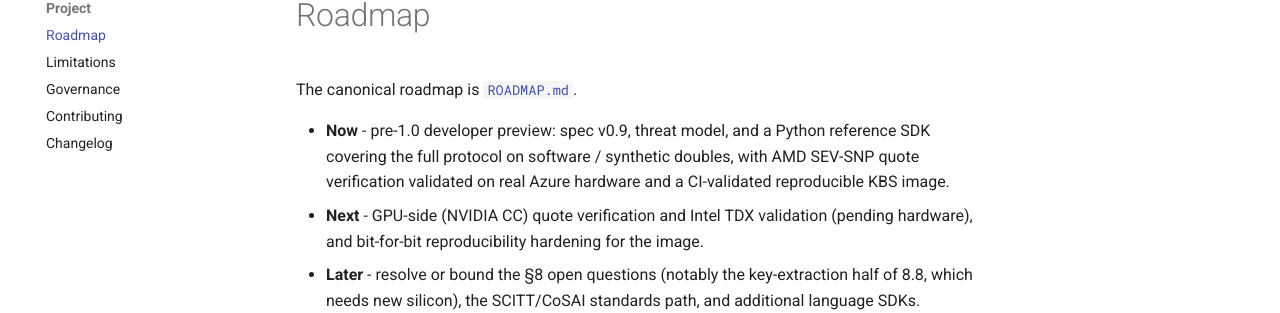
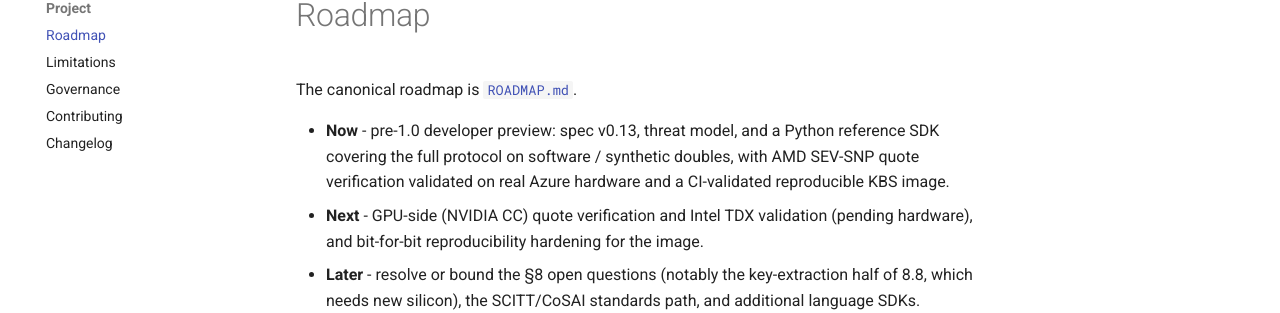
Before and after one commit to agentrust-io/weight-custody-manifest, an MkDocs documentation site: the page built from docs/roadmap.md, in a window 1280 px wide. Shown: the part 151-464 px from the top of the page. Built offline with MkDocs 1.6.1 and Material for MkDocs 9.7.7, drawn with Linux system fonts in a browser that asks for light colours; comment, search, counter and statistics services are not loaded.

Commit message:
docs: sync spec version markers to v0.13
SPEC.md's own version history runs through v0.13 (channel binding), but
the document header and footer still read v0.9, and CHARTER, ROADMAP,
the docs roadmap, spec-overview, and changelog summary all cited v0.9.
Bump every current-version marker to v0.13. Historical changelog entries
are left untouched. No normative change.

Co-Authored-By: Claude Opus 4.8 (1M context) <noreply@anthropic.com>

```diff
--- a/docs/roadmap.md
+++ b/docs/roadmap.md
@@ -2,7 +2,7 @@
 
 The canonical roadmap is [`ROADMAP.md`](https://github.com/agentrust-io/weight-custody-manifest/blob/main/ROADMAP.md).
 
-- **Now** - pre-1.0 developer preview: spec v0.9, threat model, and a Python
+- **Now** - pre-1.0 developer preview: spec v0.13, threat model, and a Python
   reference SDK covering the full protocol on software / synthetic doubles, with
   AMD SEV-SNP quote verification validated on real Azure hardware and a
   CI-validated reproducible KBS image.
```
Also changed, not shown: CHARTER.md (+1 -1 lines), ROADMAP.md (+1 -1 lines), SPEC.md (+2 -2 lines), docs/changelog.md (+1 -1 lines), docs/spec-overview.md (+1 -1 lines).
